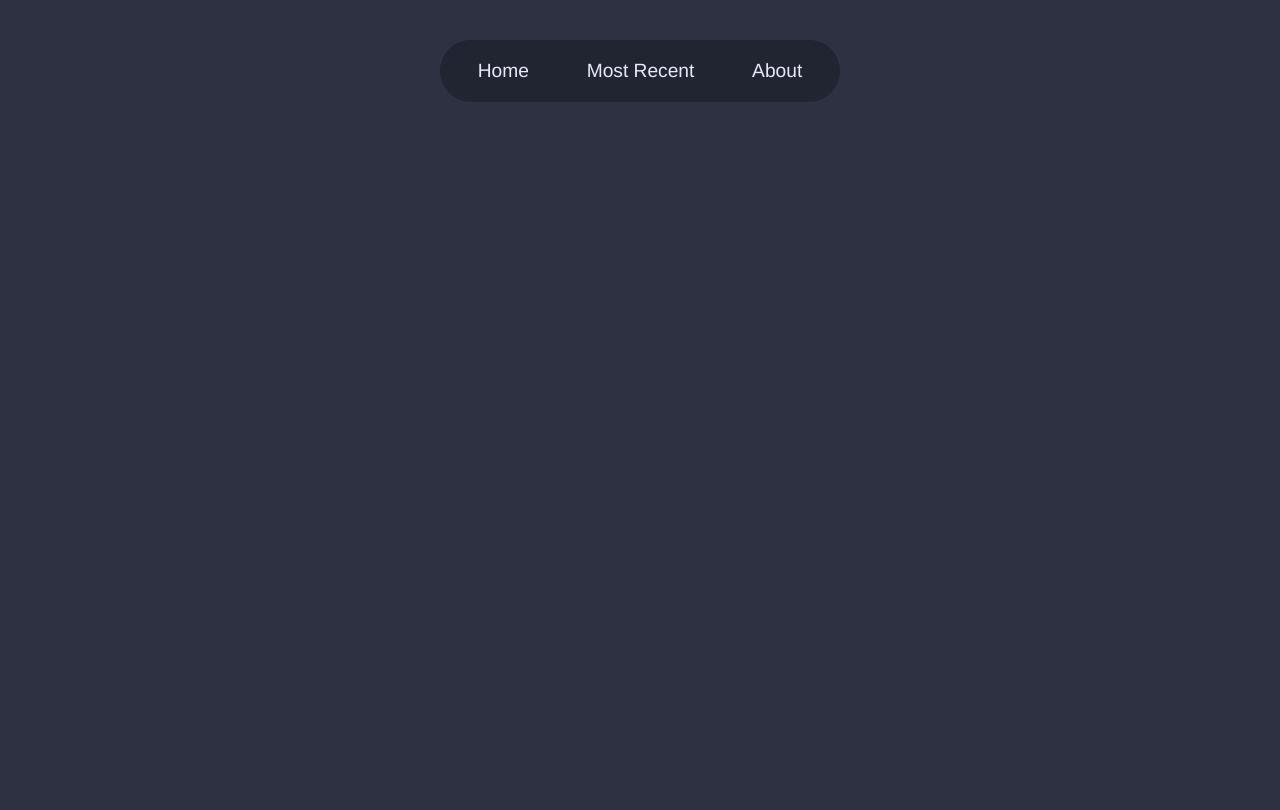
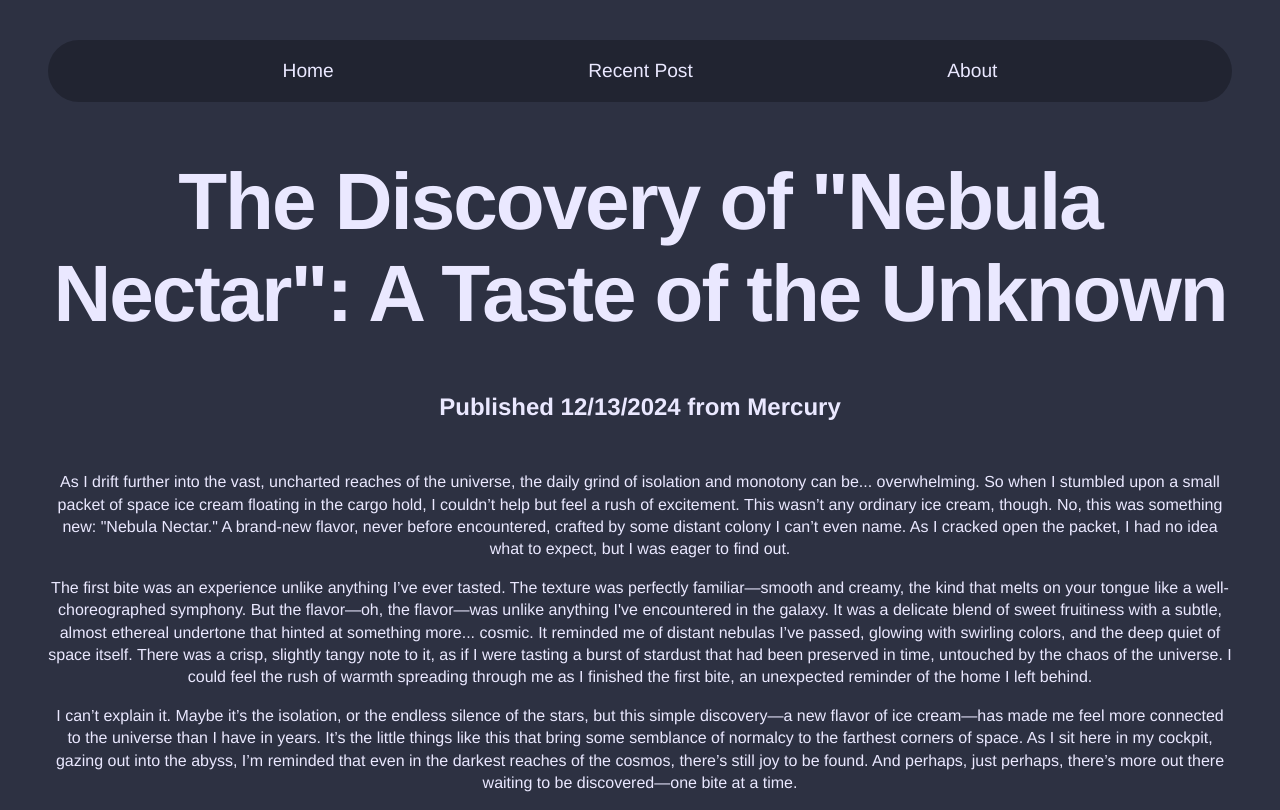
Before and after one commit to Brendanthatman/interstellar-explorer-log, an Eleventy site: page posttwo.md in a window 1280 px wide. Built offline with nearby package versions, Linux system fonts and the light colour scheme; Eleventy itself is replaced by a stand-in of ours; files that its build step writes are made by us from their sources.

Commit message:
completed footer, short code, second blog post

```diff
--- a/_includes/layout.liquid
+++ b/_includes/layout.liquid
@@ -13,9 +13,9 @@ title: 11ty Boilerplate
 <body>
   <nav>
     <ul>
-      <li><a href="/" title="Go home">Home</a></li>
-      <li><a href="/postone/" title="RecentPost">Most Recent</a></li>
-      <li><a href="about/" title="About">About</a></li>
+      <li><a href="/" title="Go home" id="nav_home">Home</a></li>
+      <li><a href="/postone/" title="Blog" id="nav_recent">Recent Post</a></li>
+      <li><a href="about/" title="About" id="nav_about">About</a></li>
     </ul>
   </nav>
     {{ content }}
--- a/index.liquid
+++ b/index.liquid
@@ -19,8 +19,8 @@ title: Interstellar Blog
         </a>
         <a href="/posttwo/" title="Post from December 2024">
             <div id="postwo">
-                <h4>This Is Post Two</h4>
-                <p>wogbujwbog wekjbgwkjgb wekjfasc wkejfc kaejfbwekgf wkgjbsjdkbvef kwef wkejfbcaksdjbce wkejfb...</p>
+                <h4>The Discovery of "Nebula Nectar": A Taste of the Unknown</h4>
+                <p>As I drift further into the vast, uncharted reaches of the universe, the daily grind of isolation and monotony can be... overwhelming. So when I stumbled upon a small packet of space ice cream floating in the cargo hold, I couldn’t help but feel a rush of excitement. This wasn’t any ordinary ice cream, though. No, this was something new: "Nebula Nectar." A brand-new flavor, never before encountered, crafted by some distant colony I can’t even name. As I cracked open the packet, I had no idea what to expect, but I was eager to find out...</p>
             </div>
         </a>
     </div>
@@ -33,3 +33,4 @@ title: Interstellar Blog
         </a>
     </div>
 </div>
+{% spaceLink 'Stardust in the Perseus Molecular Cloud' 'https://apod.nasa.gov/apod/ap250125.html' %}
--- a/posttwo.md
+++ b/posttwo.md
@@ -1,4 +1,16 @@
 ---
 layout: layout.liquid
-title: A Bit Before
+title: The Discovery of "Nebula Nectar"; A Taste of the Unknown
 ---
+
+<!--AI model used: ChatGPT. Prompt: "write a three paragraph blog post about a new flavor of space ice cream written from the perspective of a lone human interstellar explorer".-->
+
+# The Discovery of "Nebula Nectar": A Taste of the Unknown
+
+## Published 12/13/2024 from Mercury
+
+As I drift further into the vast, uncharted reaches of the universe, the daily grind of isolation and monotony can be... overwhelming. So when I stumbled upon a small packet of space ice cream floating in the cargo hold, I couldn’t help but feel a rush of excitement. This wasn’t any ordinary ice cream, though. No, this was something new: "Nebula Nectar." A brand-new flavor, never before encountered, crafted by some distant colony I can’t even name. As I cracked open the packet, I had no idea what to expect, but I was eager to find out.
+
+The first bite was an experience unlike anything I’ve ever tasted. The texture was perfectly familiar—smooth and creamy, the kind that melts on your tongue like a well-choreographed symphony. But the flavor—oh, the flavor—was unlike anything I've encountered in the galaxy. It was a delicate blend of sweet fruitiness with a subtle, almost ethereal undertone that hinted at something more... cosmic. It reminded me of distant nebulas I’ve passed, glowing with swirling colors, and the deep quiet of space itself. There was a crisp, slightly tangy note to it, as if I were tasting a burst of stardust that had been preserved in time, untouched by the chaos of the universe. I could feel the rush of warmth spreading through me as I finished the first bite, an unexpected reminder of the home I left behind.
+
+I can’t explain it. Maybe it’s the isolation, or the endless silence of the stars, but this simple discovery—a new flavor of ice cream—has made me feel more connected to the universe than I have in years. It’s the little things like this that bring some semblance of normalcy to the farthest corners of space. As I sit here in my cockpit, gazing out into the abyss, I’m reminded that even in the darkest reaches of the cosmos, there’s still joy to be found. And perhaps, just perhaps, there’s more out there waiting to be discovered—one bite at a time.
--- a/styles/screen.css
+++ b/styles/screen.css
@@ -8,7 +8,7 @@ body {
 
 nav {
     margin: 40px auto 0 auto;
-    width: 400px;
+    width: auto;
     border-radius: 50px;
     background: #212431;
 }
@@ -31,6 +31,11 @@ nav ul li a {
     color: #EAE8FF;
     text-decoration: none;
     font-size: 1.2em;
+}
+
+nav ul li a:hover {
+    background: #4fa7ff;
+    border-radius: 50px;
 }
 
 h1 {
```
Also changed, not shown: postone.md (+1 -1 lines), .eleventy.js.
